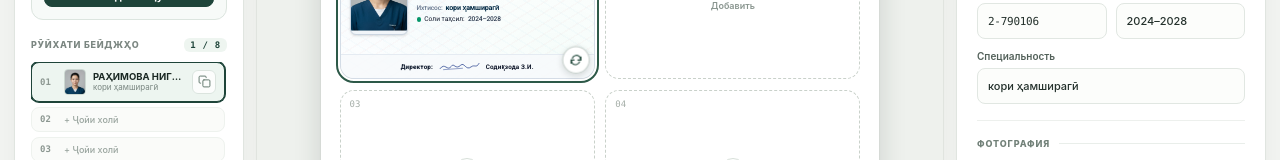
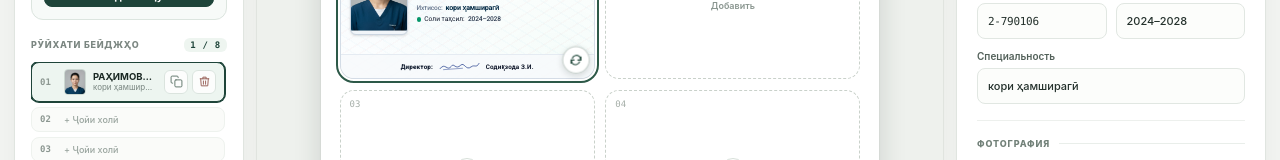
Before and after one commit to kangurtboy/Badge-Studio, a React (Vite) app: page / in a window 1280 px wide. Shown: the part 326-486 px from the top of the page. Built offline with nearby package versions, Linux system fonts and the light colour scheme.

Commit message:
fix: import makeStudentId in App.tsx and add delete button in left sidebar slot items

```diff
--- a/src/App.tsx
+++ b/src/App.tsx
@@ -13,6 +13,7 @@ import {
   compressPhoto,
   createInitialWorkspace,
   makeNewStudent,
+  makeStudentId,
 } from "./utils/studentHelpers";
 
 export default function App() {
@@ -166,6 +167,27 @@ export default function App() {
     setToast(`Бейҷи «${sourceStudent.fullName}» нусхабардорӣ шуд.`);
   };
 
+  const deleteStudent = (id: string) => {
+    const studentToDelete = students.find((s) => s.id === id);
+    const targetIndex = slots.findIndex((s) => s?.id === id);
+    if (targetIndex < 0) return;
+
+    const nextSlots = [...slots];
+    nextSlots[targetIndex] = null;
+    const remainingStudents = nextSlots.filter((s): s is Student => s !== null);
+    const nextSelectedId =
+      selected?.id === id
+        ? remainingStudents[0]?.id ?? null
+        : selected?.id ?? null;
+
+    setWorkspace({
+      students: nextSlots,
+      selectedId: nextSelectedId,
+    });
+
+    setToast(`Бейҷи «${studentToDelete?.fullName || ""}» нест карда шуд.`);
+  };
+
   const confirmDialog = () => {
     if (dialog === "clear") {
       try {
@@ -204,6 +226,7 @@ export default function App() {
             onAddStudent={addStudent}
             onFillDemo={fillDemoStudents}
             onDuplicateStudent={duplicateStudent}
+            onDeleteStudent={deleteStudent}
           />
 
           <section className="canvas-panel" aria-label="Рабочий лист">
--- a/src/components/LeftSidebar/LeftSidebar.tsx
+++ b/src/components/LeftSidebar/LeftSidebar.tsx
@@ -10,6 +10,7 @@ export function LeftSidebar({
   onAddStudent,
   onFillDemo,
   onDuplicateStudent,
+  onDeleteStudent,
 }: {
   slots: Array<Student | null>;
   selected: Student | null;
@@ -18,6 +19,7 @@ export function LeftSidebar({
   onAddStudent: (index: number) => void;
   onFillDemo: () => void;
   onDuplicateStudent: (id: string) => void;
+  onDeleteStudent: (id: string) => void;
 }) {
   return (
     <aside className="left-sidebar" aria-label="Панели функсияҳо">
@@ -102,6 +104,7 @@ export function LeftSidebar({
                         <span className="slot-nav-sub">{item.specialty}</span>
                       </div>
                     </div>
+                    <div className="slot-actions">
                       {studentsCount < MAX_BADGES && (
                         <button
                           type="button"
@@ -116,6 +119,19 @@ export function LeftSidebar({
                           <Icon name="copy" size={13} />
                         </button>
                       )}
+                      <button
+                        type="button"
+                        className="slot-delete-btn"
+                        title="Нобуд кардан (Удалить этот бейдж)"
+                        aria-label={`Нобуд кардани бейҷи ${item.fullName}`}
+                        onClick={(e) => {
+                          e.stopPropagation();
+                          onDeleteStudent(item.id);
+                        }}
+                      >
+                        <Icon name="trash" size={13} />
+                      </button>
+                    </div>
                   </>
                 ) : (
                   <span className="slot-nav-empty">+ Ҷойи холӣ</span>
--- a/src/styles/sidebar.css
+++ b/src/styles/sidebar.css
@@ -240,13 +240,21 @@
   font-weight: 500;
 }
 
-.slot-copy-btn {
+.slot-actions {
+  display: flex;
+  align-items: center;
+  gap: 4px;
+  margin-left: auto;
+  flex: 0 0 auto;
+}
+
+.slot-copy-btn,
+.slot-delete-btn {
   width: 24px;
   height: 24px;
   display: grid;
   place-items: center;
   flex: 0 0 24px;
-  margin-left: auto;
   padding: 0;
   border: 1px solid #d8e2dc;
   border-radius: 6px;
@@ -262,6 +270,18 @@
   color: #14382e;
   border-color: #1e4439;
   background: #eef5f0;
+  transform: scale(1.08);
+}
+
+.slot-delete-btn {
+  color: #8b4a40;
+}
+
+.slot-delete-btn:hover {
+  opacity: 1;
+  color: #b91c1c;
+  border-color: #fca5a5;
+  background: #fef2f2;
   transform: scale(1.08);
 }
 
```
Lines whose indentation alone changed are shown as unchanged.
